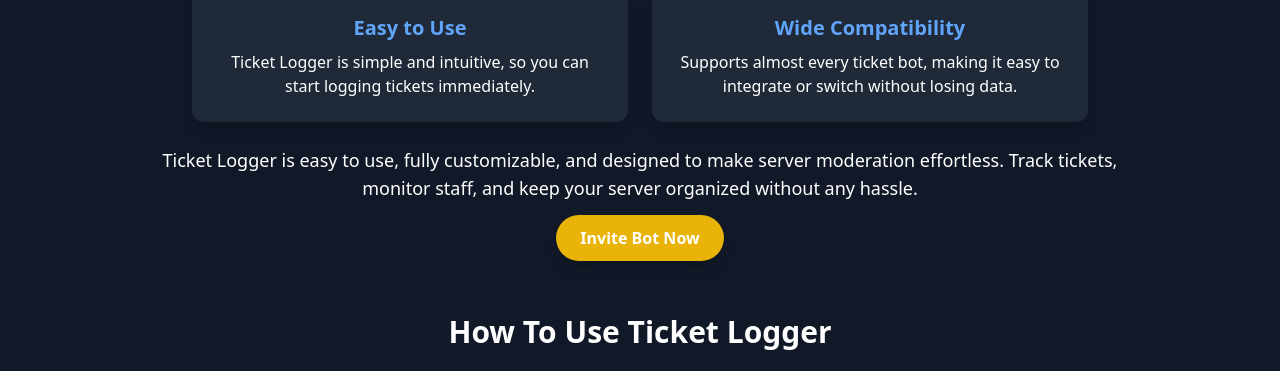
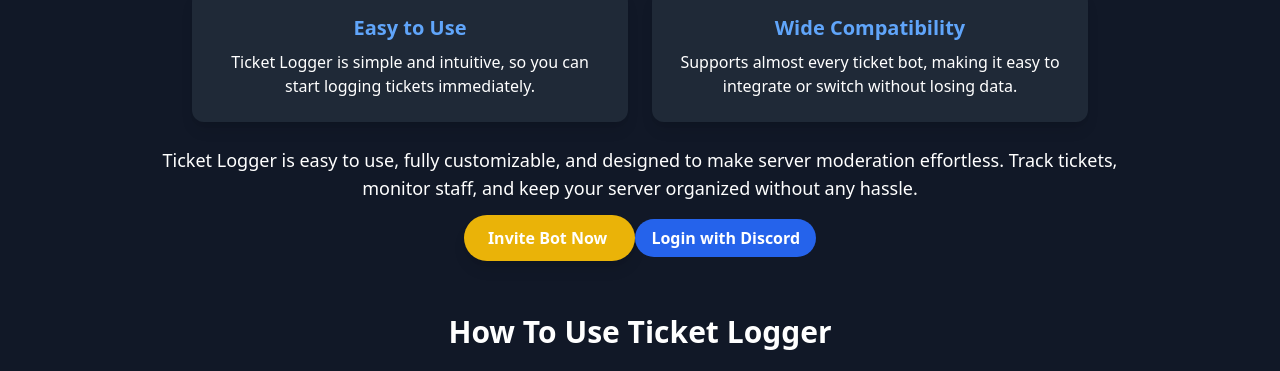
Before and after one commit to kamelpro413-eng/web-i-guess, a website: page index.html in a window 1280 px wide. Shown: the part 398-769 px from the top of the page. Drawn offline with nearby package versions, Linux system fonts and the light colour scheme.

Commit message:
Update index.html

```diff
--- a/index.html
+++ b/index.html
@@ -69,7 +69,15 @@
       <a href="https://discord.com/oauth2/authorize?client_id=1411025062680854588&permissions=8&scope=bot" target="_blank"
          class="bg-yellow-500 hover:bg-yellow-400 text-white font-semibold px-4 sm:px-6 py-2 sm:py-3 rounded-full shadow-lg transition transform hover:scale-105 text-center">
          Invite Bot Now
+
+
       </a>
+<a href="/.netlify/functions/auth/login"
+   class="bg-blue-600 hover:bg-blue-500 text-white font-semibold px-4 py-2 rounded-full">
+   Login with Discord
+</a>
+
+
     </section>
 
     <!-- How To Use Section -->
```
